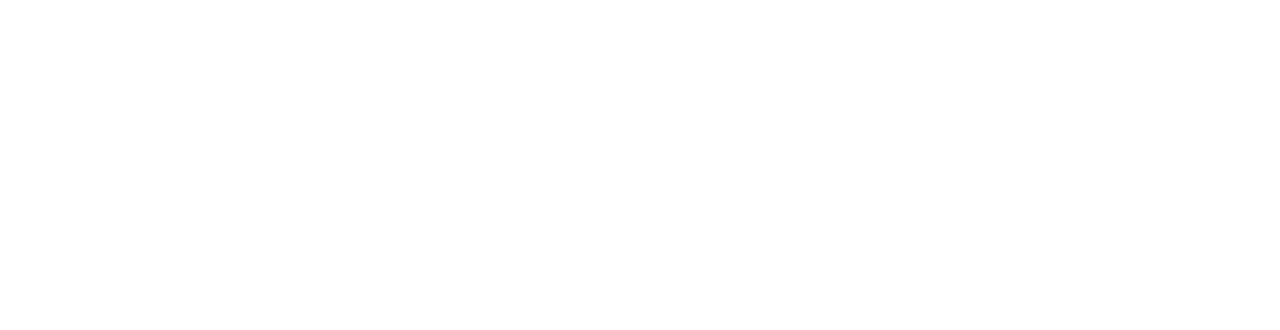
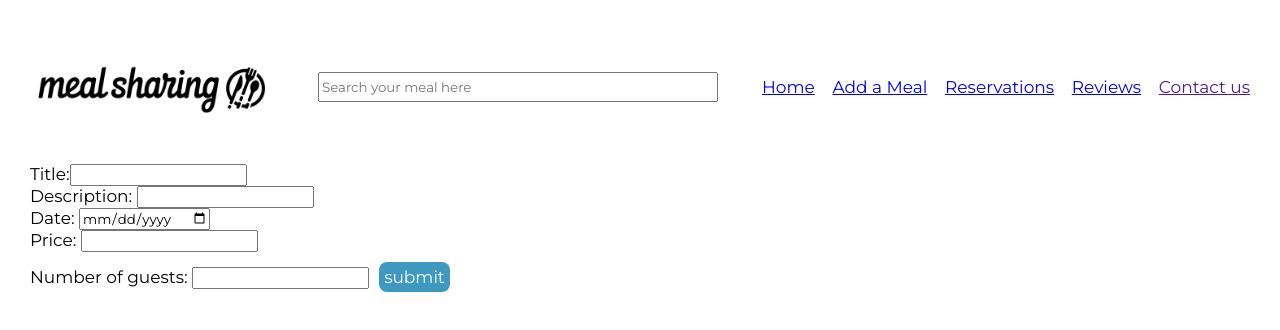
Before and after one commit to hamedveloper/meal-sharing, a React app: page /meals in a window 1280 px wide. Shown: the top 330 px of the page. Built offline with nearby package versions, Linux system fonts and the light colour scheme.

Commit message:
change-the-route-name

```diff
--- a/src/client/App.js
+++ b/src/client/App.js
@@ -27,7 +27,7 @@ function App() {
           <Reviews />
         </Route>
       </Switch>
-      <Route exact path="/meals/addmeal">
+      <Route exact path="/meals">
         <NavigateBar />
         <br />
         <AddMeal />
--- a/src/client/components/NavigateBar.js
+++ b/src/client/components/NavigateBar.js
@@ -14,7 +14,7 @@ export function NavigateBar() {
           <a href="/">Home</a>
         </li>
         <li>
-          <a href="./meals/addmeal">Add a Meal</a>
+          <a href="./meals">Add a Meal</a>
         </li>
         <li>
           <a href="./reservations">Reservations</a>
```
